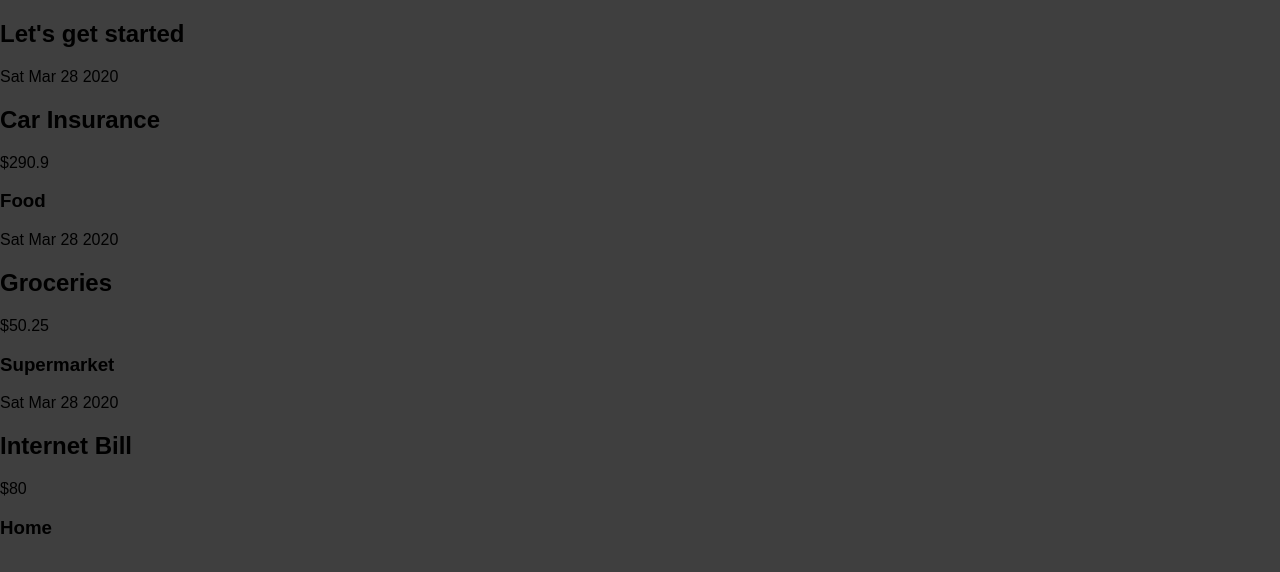
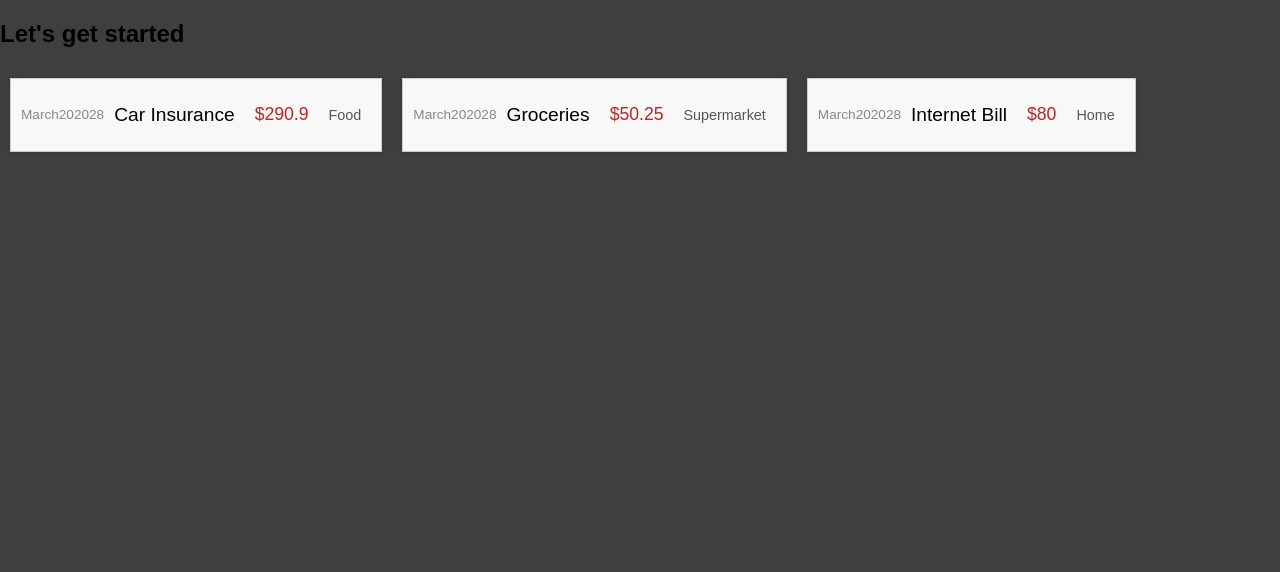
Before and after one commit to Mr-mukhtar/react-myapp, a React (Create React App) app: page / in a window 1280 px wide. Shown: the top 572 px of the page. Built offline with nearby package versions, Linux system fonts and the light colour scheme.

Commit message:
separate file for date and css properties

```diff
--- /dev/null
+++ b/src/components/ExpenseDate.js
@@ -0,0 +1,14 @@
+function ExpenseDate(props) {
+    const month = props.date.toLocaleString('en-US', { month: 'long' });
+  const day = props.date.toLocaleString('en-US', { day: '2-digit' });
+  const year = props.date.getFullYear();
+  return (
+    <div className="expense-date">
+    <div>{month} </div>
+    <div>{year} </div>
+    <div>{day }</div>
+  </div>
+
+    );
+}
+export default ExpenseDate;
--- /dev/null
+++ b/src/components/ExpenseItem.css
@@ -0,0 +1,46 @@
+/* ExpenseItem.css */
+
+/* ExpenseItem.css */
+
+.expense-item {
+    display: inline-block;
+    border: 1px solid #ccc;
+    padding: 10px;
+    margin: 10px;
+    background-color: #f8f8f8;
+    box-shadow: 0px 2px 4px rgba(0, 0, 0, 0.1);
+  }
+
+  .expense-details {
+    display: flex;
+    justify-content: space-between;
+    align-items: center;
+
+
+  }
+
+  .expense-date {
+    display: flex;
+  justify-content: space-between;
+  font-size: 0.85rem;
+  color: #888;
+
+  }
+
+  .expense-title {
+    font-size: 1.2rem;
+    margin: 5px 0;
+    padding: 10px;
+  }
+
+  .expense-amount {
+    font-size: 1.1rem;
+    color: #c22323;
+    padding: 10px;
+  }
+
+  .expense-location {
+    font-size: 0.9rem;
+    color: #555;
+    padding: 10px;
+  }
--- a/src/components/ExpenseItem.js
+++ b/src/components/ExpenseItem.js
@@ -1,15 +1,19 @@
-//import '.ExpenseItem.css';
+import ExpenseDate from './ExpenseDate';
+import './ExpenseItem.css'; // Import the CSS file
+
 function ExpenseItem(props) {
 
-    return (
-        <div>
-           <div>{props.date.toDateString()}</div>
-            <div><h2>{props.title}</h2></div>
-            <div>${props.amount}</div>
-           <div><h3>{props.locationOfExpenditure}</h3></div>
+  return (
+    <div className="expense-item">
 
-            </div>
+      <div className="expense-details">
+      <ExpenseDate date={props.date}  />
+        <div className="expense-title">{props.title}</div>
+        <div className="expense-amount">${props.amount}</div>
+        <div className="expense-location">{props.locationOfExpenditure}</div>
+      </div>
+    </div>
+  );
+}
 
-    );
-}
 export default ExpenseItem;
```
